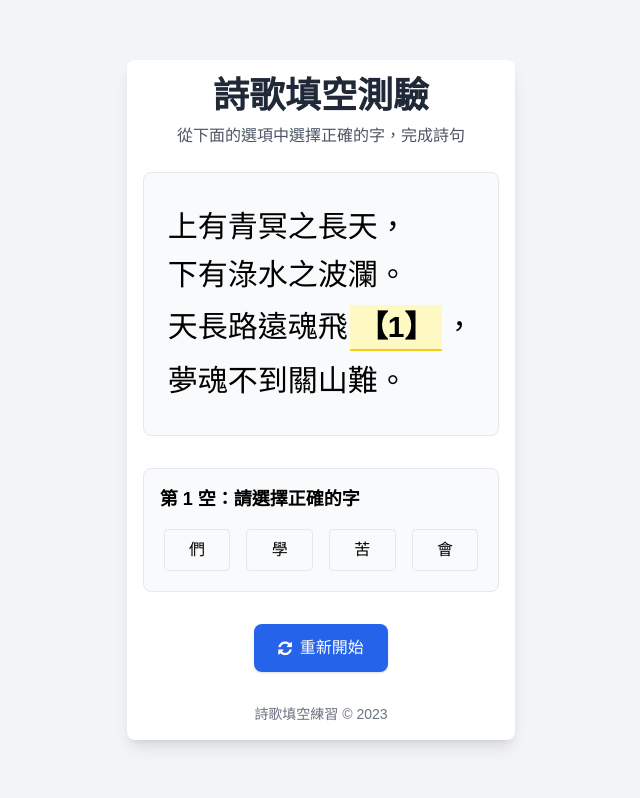
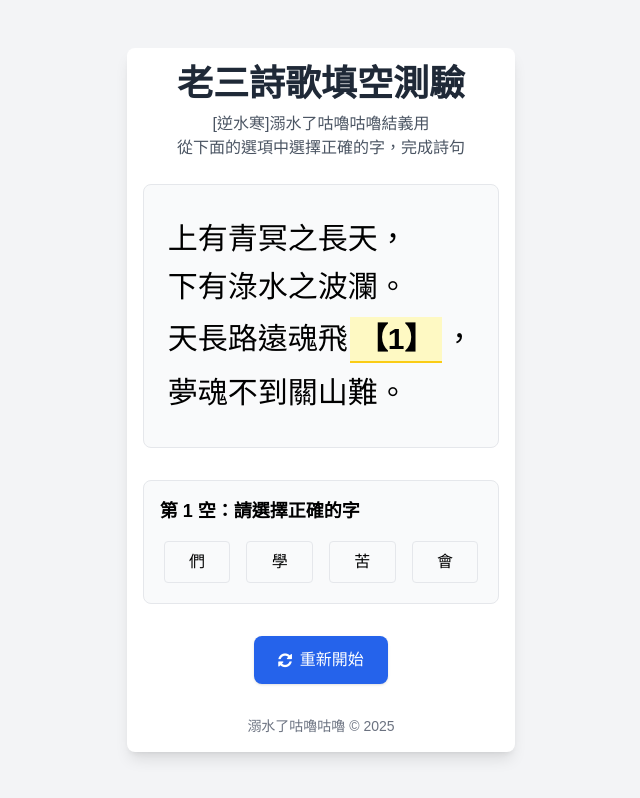
Before and after one commit to qqw250831-ha/poem, a plain HTML site: page index.html in a window 1280 px wide. Shown: the whole page, without its empty margins (319-959 px from the left). Drawn offline with nearby package versions, Linux system fonts and the light colour scheme.

Commit message:
index.html

```diff
--- a/index.html
+++ b/index.html
@@ -43,7 +43,8 @@
 <body class="bg-gray-100 font-microsoft min-h-screen flex flex-col items-center justify-center p-4">
     <div class="quiz-container">
         <header class="text-center mb-6">
-            <h1 class="text-3xl md:text-4xl font-bold text-gray-800 mb-2">詩歌填空測驗</h1>
+            <h1 class="text-3xl md:text-4xl font-bold text-gray-800 mb-2">老三詩歌填空測驗</h1>
+            <p class="text-gray-600">[逆水寒]溺水了咕嚕咕嚕結義用</p>
             <p class="text-gray-600">從下面的選項中選擇正確的字，完成詩句</p>
         </header>
 
@@ -70,7 +71,7 @@
         </main>
 
         <footer class="mt-8 text-center text-gray-500 text-sm">
-            <p>詩歌填空練習 &copy; 2023</p>
+            <p>溺水了咕嚕咕嚕 &copy; 2025</p>
         </footer>
     </div>
 
```
